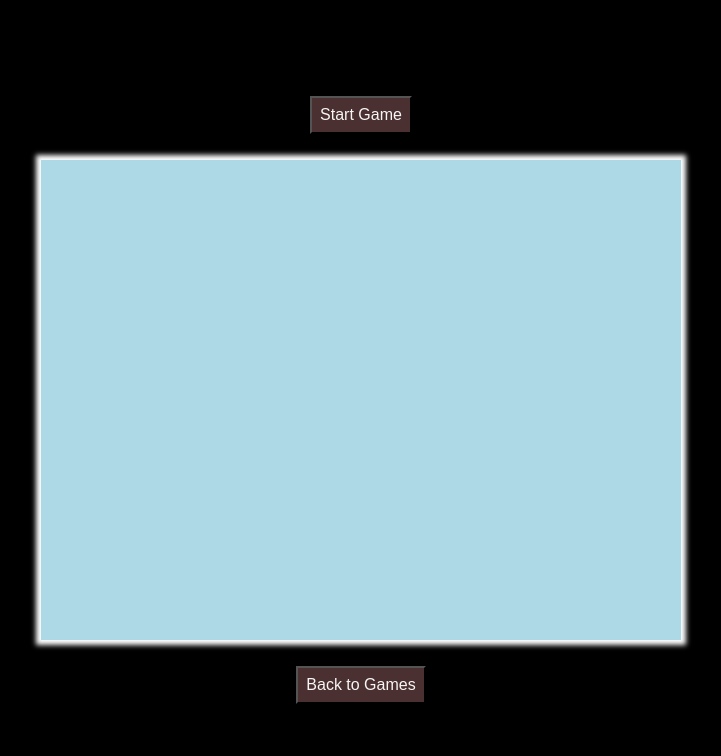
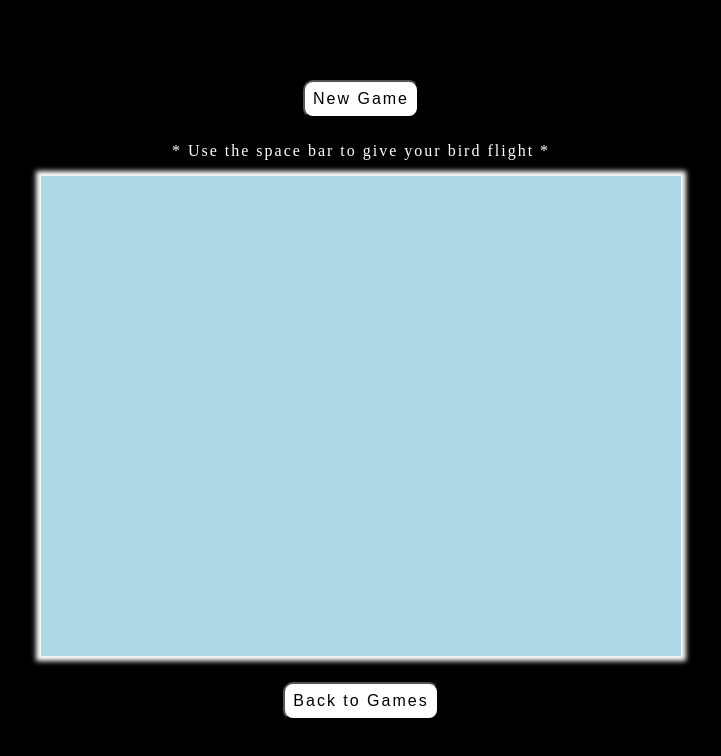
Before and after one commit to rin-11/js-browser-games, a plain HTML site: page flappy-bird/index.html in a window 1280 px wide. Shown: the whole page, without its empty margins (279-1000 px from the left). Drawn offline with Linux system fonts and the light colour scheme.

Commit message:
flappy bird complete

```diff
--- a/flappy-bird/index.html
+++ b/flappy-bird/index.html
@@ -9,9 +9,9 @@
 <body>
     <div class="game-container">
         <div id="control-panel" >
-            <button id="startButton">Start Game</button>
+            <button id="startButton">New Game</button>
         </div>
-        <br>
+        <p>* Use the space bar to give your bird flight *</p>
     <canvas id="gameCanvas" width="640" height="480" style="background-color: lightblue; display: block; margin: 0 auto;"></canvas>
     <div class="gamescreen">
         <br>
--- a/flappy-bird/style.css
+++ b/flappy-bird/style.css
@@ -5,6 +5,11 @@ body {
     height: 100vh;
     margin: 0;
     background-color: #000;
+}
+
+p {
+    color: white;
+    letter-spacing: 2px;
 }
 
 .game-container {
@@ -21,13 +26,16 @@ body {
 
 button {
     font-size: 16px;
-    background-color: rgb(74, 48, 48);
-    color: rgb(247, 245, 245);
+    background-color: white;
+    color: black;
     margin: 8px;
     padding: 8px;
+    letter-spacing: 2px;
+    border-radius: 10px;
 }
 
 button:hover {
-    background-color: rgb(224, 144, 238);
+    background-color: black;
+    color: white;
     cursor: pointer;
 }
```
